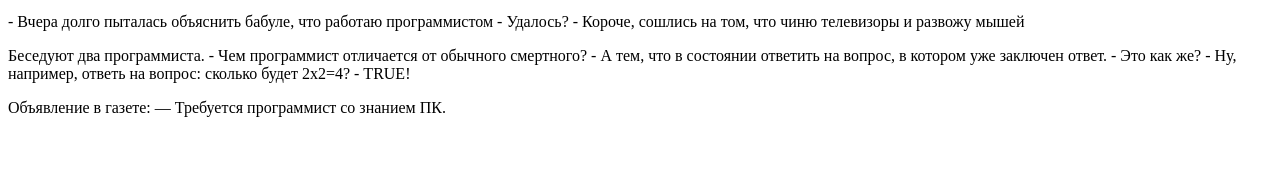
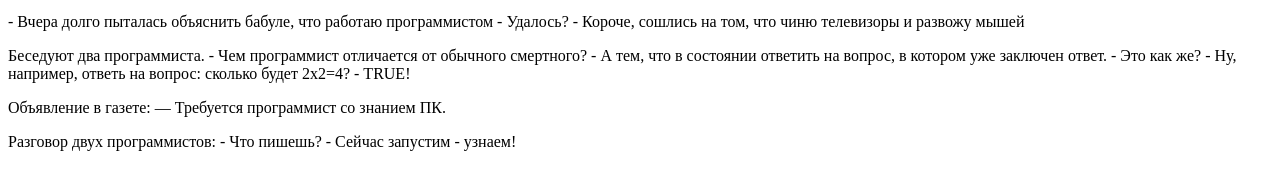
Before and after one commit to inysik/SSH_REP, a plain HTML site: page index.html in a window 1280 px wide. Shown: the part 119-308 px from the top of the page. Drawn offline with Linux system fonts and the light colour scheme.

Commit message:
add in  index_html  fifth joke

```diff
--- a/index.html
+++ b/index.html
@@ -32,10 +32,14 @@
     </p>
     <p>
         Объявление в газете:
-— Требуется программист со знанием ПК.
+        — Требуется программист со знанием ПК.
+    </p>
+    <p>
+        Разговор двух программистов:
+        - Что пишешь?
+        - Сейчас запустим - узнаем!
 
     </p>
-
 
 </body>
 
```
